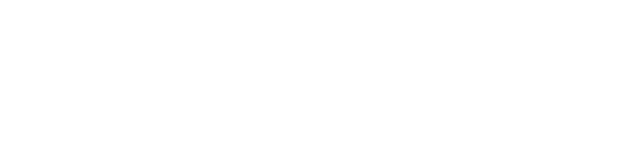
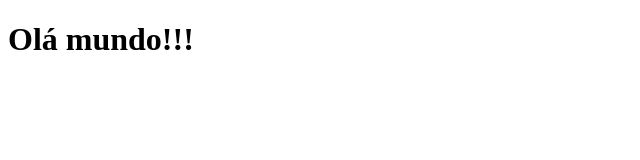
Before and after one commit to heliandro/heliandro.github.io, a plain HTML site: page index.html in a window 1280 px wide. Shown: the whole page, without its empty margins (0-640 px from the left). Drawn offline with Linux system fonts and the light colour scheme.

Commit message:
Update index.html

```diff
--- a/index.html
+++ b/index.html
@@ -4,4 +4,7 @@
     <meta charset="utf-8">
     <title></title>
   </head>
+  <body>
+    <h1>Olá mundo!!!</h1>
+  </body>
 </html>
```
